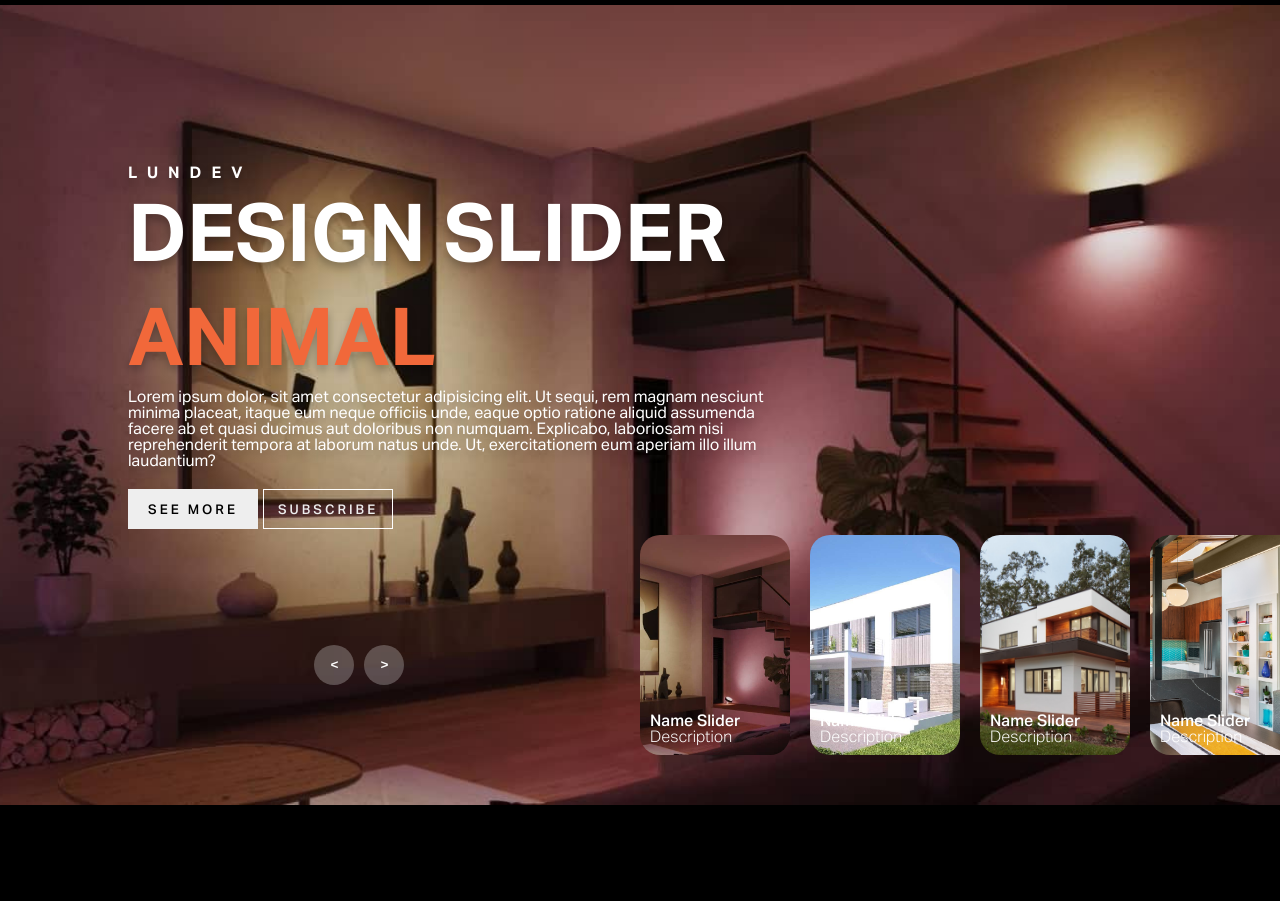
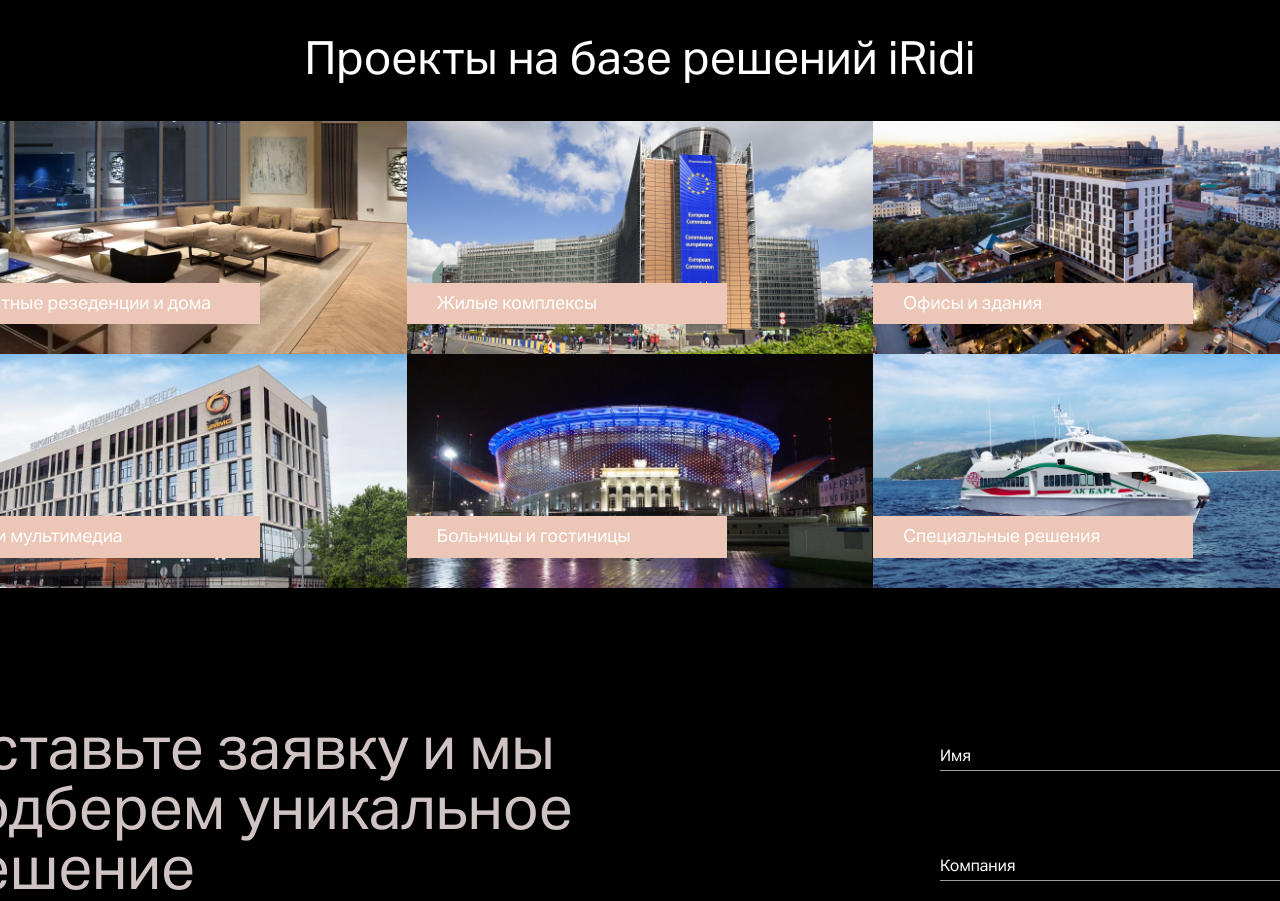
Before and after one commit to Vintergoller/first, a plain HTML site: page SmartHouseProject/index.html in a window 1280 px wide. Shown: the part 1280-2181 px from the top of the page. Drawn offline with Linux system fonts and the light colour scheme; a script that the page names is missing.

Commit message:
Solution

```diff
--- a/SmartHouseProject/css/style.css
+++ b/SmartHouseProject/css/style.css
@@ -675,7 +675,7 @@ ul{
 
 .carousel .time{
     position: absolute;
-    z-index: 1000;
+    z-index: 20;
     width: 0%;
     height: 3px;
     background-color: #f1683a;
@@ -833,4 +833,58 @@ color: white;
 .mainblock__header.fixed{
     position: fixed;
     background: black;
+
 }
+.solutionBase__section{
+    display: block;
+    flex: 0 1 33.333%;
+    position: relative;
+    transition: 0.3s;
+    overflow: hidden;
+    color: white;
+}
+.solutionBase__image{
+ max-width: 100%;
+ transition: 0.3s;
+}
+.solutionBase__body{
+    display: flex;
+    flex-wrap: wrap;
+
+}
+
+.solutionBase{
+    background: #000;
+    padding: 30px 0;
+    color: white;
+    font-family: 'Aktiv Grotesk Corp';
+    text-align: center;
+}
+
+.headerContent{
+    font-family: 'Aktiv Grotesk Corp';
+    text-align: center;
+    font-size: 46px;
+}
+
+.nameSection{
+    position: absolute;
+    left: 0;
+    bottom: 30px;
+    max-width: 320px;
+    font-size: 18px;
+    width: 100%;
+    padding: 8px 15px 10px 30px;
+    line-height: 1.3;
+    background-color: #ECC7B7;
+    text-align: start;
+
+
+}
+
+.solutionBase__section:hover .solutionBase__image{
+   transform: scale(105%);
+}
+.solutionBase__header{
+    padding: 0 0 40px 0;
+}
--- a/SmartHouseProject/index.html
+++ b/SmartHouseProject/index.html
@@ -127,7 +127,11 @@
 
 
 
+
+
                     </div>
+
+
 
 
 
@@ -139,147 +143,54 @@
 
         </div>
 
+
         <div>
             <!-- carousel -->
-            <div class="carousel">
-                <!-- list item -->
-                <div class="list">
-                    <div class="item">
-                        <img src="img/slide1.jpeg">
-                        <div class="content">
-                            <div class="author">LUNDEV</div>
-                            <div class="title">DESIGN SLIDER</div>
-                            <div class="topic">ANIMAL</div>
-                            <div class="des">
-                                <!-- lorem 50 -->
-                                Lorem ipsum dolor, sit amet consectetur adipisicing elit. Ut sequi, rem magnam nesciunt
-                                minima placeat, itaque eum neque officiis unde, eaque optio ratione aliquid assumenda
-                                facere ab et quasi ducimus aut doloribus non numquam. Explicabo, laboriosam nisi
-                                reprehenderit tempora at laborum natus unde. Ut, exercitationem eum aperiam illo illum
-                                laudantium?
-                            </div>
-                            <div class="buttons">
-                                <button>SEE MORE</button>
-                                <button>SUBSCRIBE</button>
-                            </div>
-                        </div>
+            <div class="solutionBase">
+
+                <div class="solutionBase__content">
+                    <div class="solutionBase__header headerContent">Проекты на базе решений iRidi</div>
+                    <div class="solutionBase__body">
+                        <a href="" class="solutionBase__section">
+                            <img src="img/187bdfbcf1f83dc507103a9f63b29e8b.jpg" alt="" class="solutionBase__image">
+                            <div class="nameSection">Частные резеденции и дома</div>
+                        </a>
+                        <a href="" class="solutionBase__section">
+                            <img src="img/1927d974542f453adda11209719120ac.jpg" alt="" class="solutionBase__image">
+                            <div class="nameSection">Жилые комплексы</div>
+                        </a>
+                        <a href="" class="solutionBase__section">
+                            <img src="img/4057efab02e5b2dc4f3a56d17d3a01cf.jpg" alt="" class="solutionBase__image">
+                            <div class="nameSection">Офисы и здания</div>
+                        </a>
+                        <a href="" class="solutionBase__section">
+                            <img src="img/7f04734d9d4266cae462abe0646f8647.jpg" alt="" class="solutionBase__image">
+                            <div class="nameSection">AV и мультимедиа</div>
+                        </a>
+                        <a href="" class="solutionBase__section">
+                            <img src="img/ab70d60c873562697b4c77df87f31d24.jpg" alt="" class="solutionBase__image">
+                            <div class="nameSection">Больницы и гостиницы</div>
+                        </a>
+                        <a href="" class="solutionBase__section">
+                            <img src="img/e442828c758a9d2b5fea23a580441cd6.jpg" alt="" class="solutionBase__image">
+                            <div class="nameSection">Специальные решения</div>
+                        </a>
                     </div>
-                    <div class="item">
-                        <img src="img/slide2.jpg">
-                        <div class="content">
-                            <div class="author">LUNDEV</div>
-                            <div class="title">DESIGN SLIDER</div>
-                            <div class="topic">ANIMAL</div>
-                            <div class="des">
-                                Lorem ipsum dolor, sit amet consectetur adipisicing elit. Ut sequi, rem magnam nesciunt
-                                minima placeat, itaque eum neque officiis unde, eaque optio ratione aliquid assumenda
-                                facere ab et quasi ducimus aut doloribus non numquam. Explicabo, laboriosam nisi
-                                reprehenderit tempora at laborum natus unde. Ut, exercitationem eum aperiam illo illum
-                                laudantium?
-                            </div>
-                            <div class="buttons">
-                                <button>SEE MORE</button>
-                                <button>SUBSCRIBE</button>
-                            </div>
-                        </div>
-                    </div>
-                    <div class="item">
-                        <img src="img/slide3.jpg">
-                        <div class="content">
-                            <div class="author">LUNDEV</div>
-                            <div class="title">DESIGN SLIDER</div>
-                            <div class="topic">ANIMAL</div>
-                            <div class="des">
-                                Lorem ipsum dolor, sit amet consectetur adipisicing elit. Ut sequi, rem magnam nesciunt
-                                minima placeat, itaque eum neque officiis unde, eaque optio ratione aliquid assumenda
-                                facere ab et quasi ducimus aut doloribus non numquam. Explicabo, laboriosam nisi
-                                reprehenderit tempora at laborum natus unde. Ut, exercitationem eum aperiam illo illum
-                                laudantium?
-                            </div>
-                            <div class="buttons">
-                                <button>SEE MORE</button>
-                                <button>SUBSCRIBE</button>
-                            </div>
-                        </div>
-                    </div>
-                    <div class="item">
-                        <img src="img/slide4.jpg">
-                        <div class="content">
-                            <div class="author">LUNDEV</div>
-                            <div class="title">DESIGN SLIDER</div>
-                            <div class="topic">ANIMAL</div>
-                            <div class="des">
-                                Lorem ipsum dolor, sit amet consectetur adipisicing elit. Ut sequi, rem magnam nesciunt
-                                minima placeat, itaque eum neque officiis unde, eaque optio ratione aliquid assumenda
-                                facere ab et quasi ducimus aut doloribus non numquam. Explicabo, laboriosam nisi
-                                reprehenderit tempora at laborum natus unde. Ut, exercitationem eum aperiam illo illum
-                                laudantium?
-                            </div>
-                            <div class="buttons">
-                                <button>SEE MORE</button>
-                                <button>SUBSCRIBE</button>
-                            </div>
-                        </div>
-                    </div>
+
+
+
+
+
+
+
+
+
+
+
                 </div>
-                <!-- list thumnail -->
-                <div class="thumbnail">
-                    <div class="item">
-                        <img src="img/slide1.jpeg">
-                        <div class="content">
-                            <div class="title">
-                                Name Slider
-                            </div>
-                            <div class="description">
-                                Description
-                            </div>
-                        </div>
-                    </div>
-                    <div class="item">
-                        <img src="img/slide2.jpg">
-                        <div class="content">
-                            <div class="title">
-                                Name Slider
-                            </div>
-                            <div class="description">
-                                Description
-                            </div>
-                        </div>
-                    </div>
-                    <div class="item">
-                        <img src="img/slide3.jpg">
-                        <div class="content">
-                            <div class="title">
-                                Name Slider
-                            </div>
-                            <div class="description">
-                                Description
-                            </div>
-                        </div>
-                    </div>
-                    <div class="item">
-                        <img src="img/slide4.jpg">
-                        <div class="content">
-                            <div class="title">
-                                Name Slider
-                            </div>
-                            <div class="description">
-                                Description
-                            </div>
-                        </div>
-                    </div>
-                </div>
-                <!-- next prev -->
 
-                <div class="arrows">
-                    <button id="prev">
-                        <</button> <button id="next">>
-                    </button>
-                </div>
-                <!-- time running -->
-                <div class="time"></div>
+
             </div>
-        </div>
 
 
 
@@ -345,6 +256,12 @@
         </div>
 
 
+
+
+
+
+
+
         <footer class="footer">
             <div class="footer__container">
                 <div class="footer__row">
```
Also changed, not shown: SmartHouseProject/img/187bdfbcf1f83dc507103a9f63b29e8b.jpg (added), SmartHouseProject/img/1927d974542f453adda11209719120ac.jpg (added), SmartHouseProject/img/4057efab02e5b2dc4f3a56d17d3a01cf.jpg (added), SmartHouseProject/img/7f04734d9d4266cae462abe0646f8647.jpg (added), SmartHouseProject/img/ab70d60c873562697b4c77df87f31d24.jpg (added), SmartHouseProject/img/e442828c758a9d2b5fea23a580441cd6.jpg (added).
